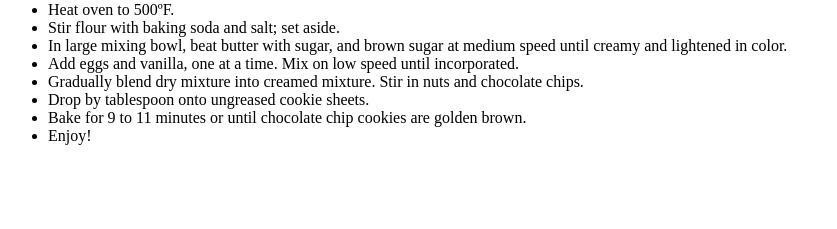
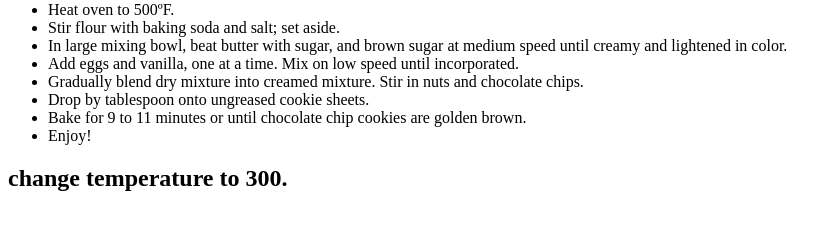
Before and after one commit to sunshade88/git_pr_yt_file, a plain HTML site: page secret recipe.htm in a window 1280 px wide. Shown: the part 339-568 px from the top of the page, without its empty margins (0-837 px from the left). Drawn offline with Linux system fonts and the light colour scheme.

Commit message:
firstBranch - change temp

```diff
--- a/secret recipe.htm
+++ b/secret recipe.htm
@@ -27,5 +27,6 @@
 <li>Enjoy!</li>
 </ul>
 
+<h2>change temperature to 300.</h2>
 </body>
 </html>
```
